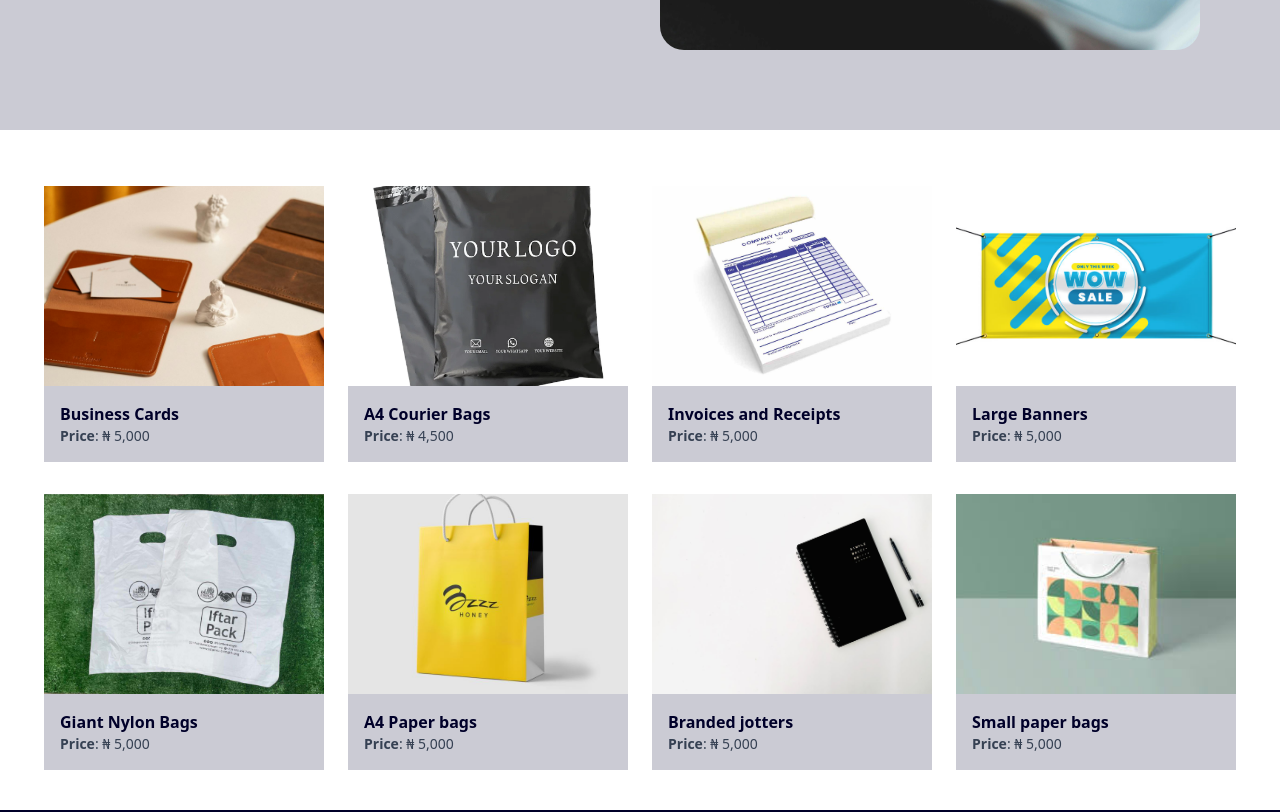
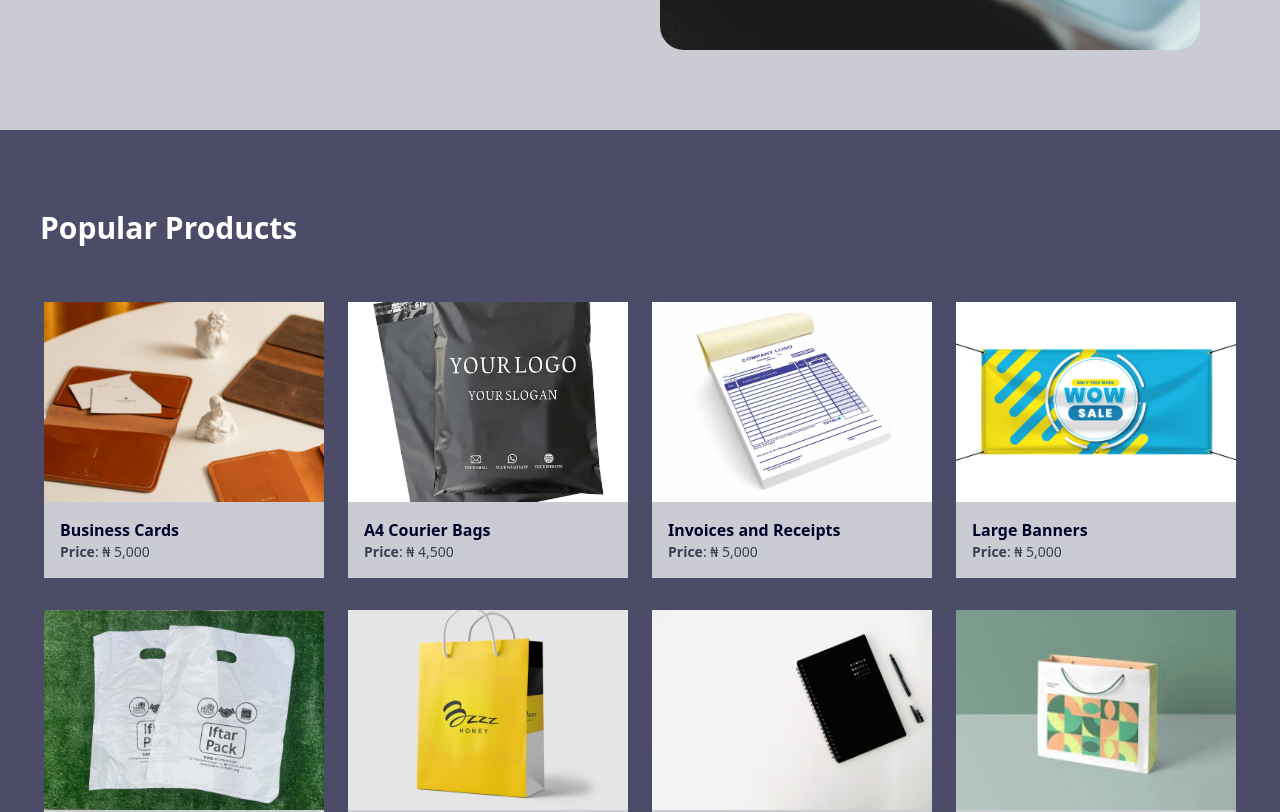
Before and after one commit to Tez-cyber/inks_pixels, a React (Vite) app: page / in a window 1280 px wide. Shown: the part 1400-2212 px from the top of the page. Built offline with nearby package versions, Linux system fonts and the light colour scheme.

Commit message:
Added bg to product section

```diff
--- a/src/components/landing/productSection.jsx
+++ b/src/components/landing/productSection.jsx
@@ -3,8 +3,11 @@ import { products } from "../utils/products"
 
 export const ProductSection = () => {
     return (
-        <section>
-            <div className="p-10">
+        <section className="bg-lightBlue">
+            <div className="px-10 py-20">
+                <div className="pb-10">
+                    <h1 className="text-3xl font-bold text-white">Popular Products</h1>
+                </div>
                 {/* ====== product section ====== */}
                 <div className="grid gap-4 md:grid-cols-4">
                     {
```
